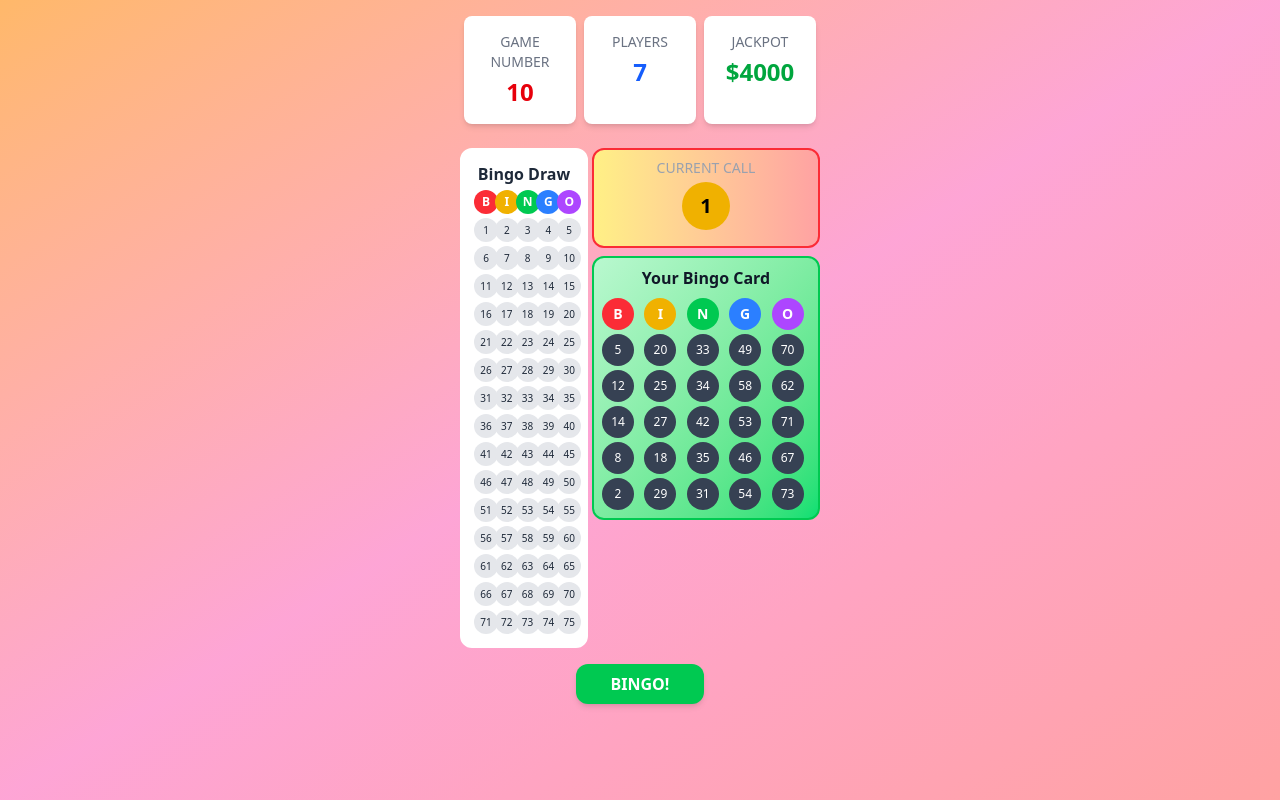
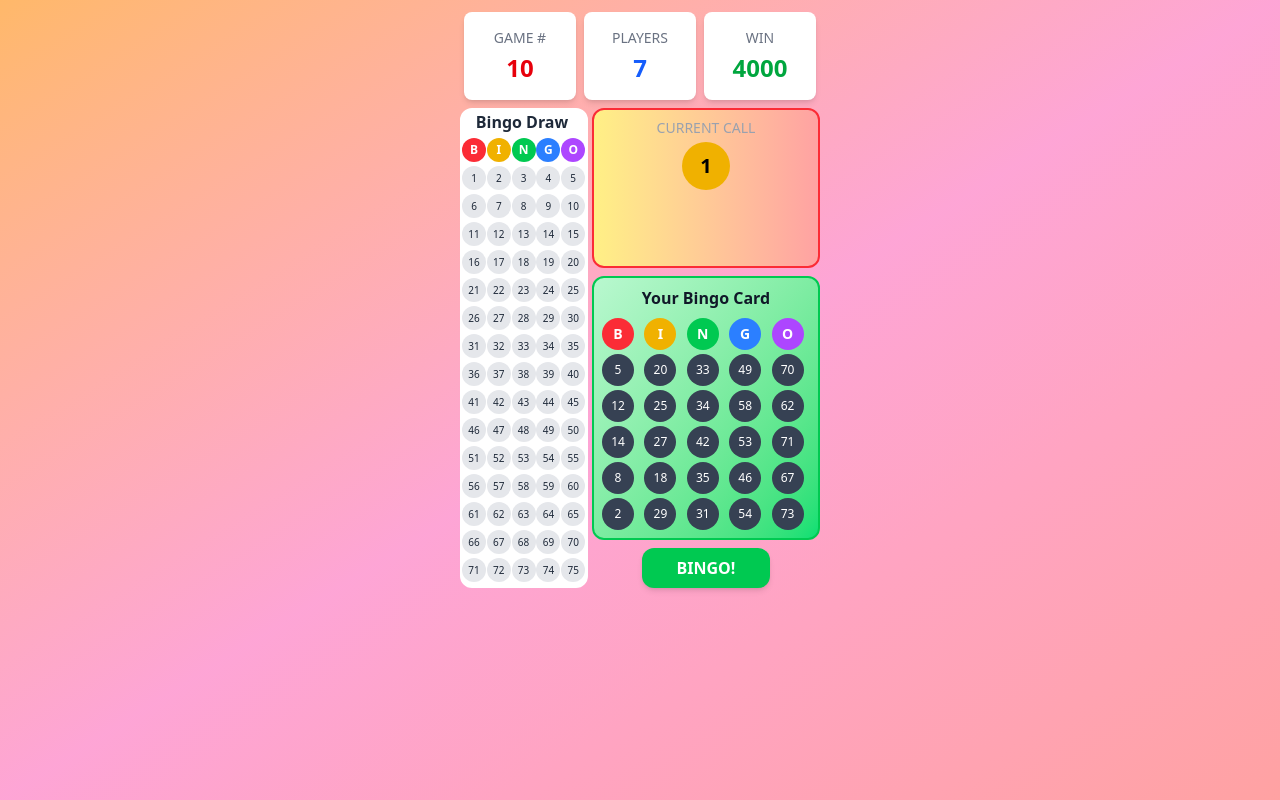
Before and after one commit to avvvet/bingo, a SvelteKit app: page /play10 in a window 1280 px wide. Built offline with nearby package versions, Linux system fonts and the light colour scheme.

Commit message:
chore: update game play layout

```diff
--- a/src/routes/play10/+page.svelte
+++ b/src/routes/play10/+page.svelte
@@ -67,23 +67,23 @@
   </script>
 
   <!-- Root container: flex column to stack header above content -->
-  <div class="min-h-screen bg-gradient-to-br from-orange-300 via-pink-300 to-red-300 p-4 flex flex-col items-center">
+  <div class="min-h-screen bg-gradient-to-br from-orange-300 via-pink-300 to-red-300 pl-1 pt-2 pr-1 flex flex-col items-center">
     <!-- Bright game header -->
-    <div class="w-[360px] mb-6 flex justify-between">
+    <div class="w-[360px] mb-1 flex justify-between">
       <!-- Game Number Box -->
-      <div class="flex-1 mx-1 bg-white rounded-lg p-4 shadow-md text-center">
-        <div class="text-sm uppercase text-gray-500">Game Number</div>
+      <div class="flex-1 m-1 bg-white rounded-lg p-4 shadow-md text-center">
+        <div class="text-sm uppercase text-gray-500">Game #</div>
         <div class="mt-1 text-2xl font-extrabold text-red-600">{gameNumber}</div>
       </div>
       <!-- Players Box -->
-      <div class="flex-1 mx-1 bg-white rounded-lg p-4 shadow-md text-center">
+      <div class="flex-1 m-1 bg-white rounded-lg p-4 shadow-md text-center">
         <div class="text-sm uppercase text-gray-500">Players</div>
         <div class="mt-1 text-2xl font-extrabold text-blue-600">{noPlayers}</div>
       </div>
       <!-- Jackpot Box -->
-      <div class="flex-1 mx-1 bg-white rounded-lg p-4 shadow-md text-center">
-        <div class="text-sm uppercase text-gray-500">Jackpot</div>
-        <div class="mt-1 text-2xl font-extrabold text-green-600">${jackpot}</div>
+      <div class="flex-1 m-1 bg-white rounded-lg p-4 shadow-md text-center">
+        <div class="text-sm uppercase text-gray-500">Win</div>
+        <div class="mt-1 text-2xl font-extrabold text-green-600">{jackpot}</div>
       </div>
     </div>
 
@@ -92,7 +92,7 @@
       <div class="flex space-x-1">
 
         <!-- Central Bingo Draw Panel -->
-        <div class="flex-shrink-0 w-32 border-2 border-white rounded-xl p-3 bg-white">
+        <div class="flex-shrink-0 w-32 border-2 border-white rounded-xl pr-1 bg-white">
           <div class="text-center mb-1 text-gray-800 font-bold">Bingo Draw</div>
           <div class="grid grid-cols-5 gap-1">
             {#each headerLetters as l, i}
@@ -107,7 +107,7 @@
         <!-- Player Side Panel -->
         <div class="flex-1 space-y-2">
           <!-- Number Calling Panel -->
-          <div class="border-2 border-red-500 rounded-xl p-2 bg-gradient-to-r from-yellow-200 to-red-300 text-black text-center">
+          <div class="border-2 border-red-500 h-40 rounded-xl p-2 bg-gradient-to-r from-yellow-200 to-red-300 text-black text-center">
             <div class="text-sm text-gray-400 uppercase mb-1">Current Call</div>
             <div class="w-12 h-12 mx-auto rounded-full bg-yellow-500 flex items-center justify-center text-xl font-bold text-black">{currentNumber}</div>
             <div class="flex space-x-1 overflow-x-auto mt-2">
@@ -138,12 +138,14 @@
               {/each}
             </div>
           </div>
+
+          <!-- Bingo Button Centered Below -->
+          <div class="flex justify-center mt-2">
+            <button class="w-32 bg-green-500 hover:bg-green-600 text-white font-bold py-2 rounded-xl shadow-md transition">BINGO!</button>
+          </div>
+
         </div>
       </div>
 
-      <!-- Bingo Button Centered Below -->
-      <div class="flex justify-center mt-2">
-        <button class="w-32 bg-green-500 hover:bg-green-600 text-white font-bold py-2 rounded-xl shadow-md transition">BINGO!</button>
-      </div>
     </div>
   </div>
```
